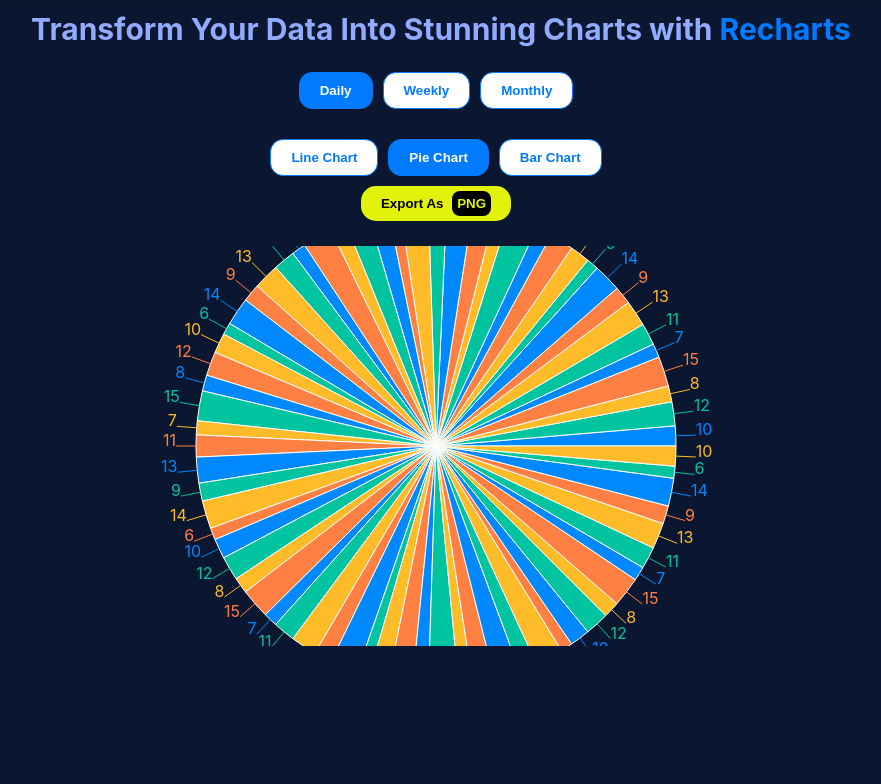
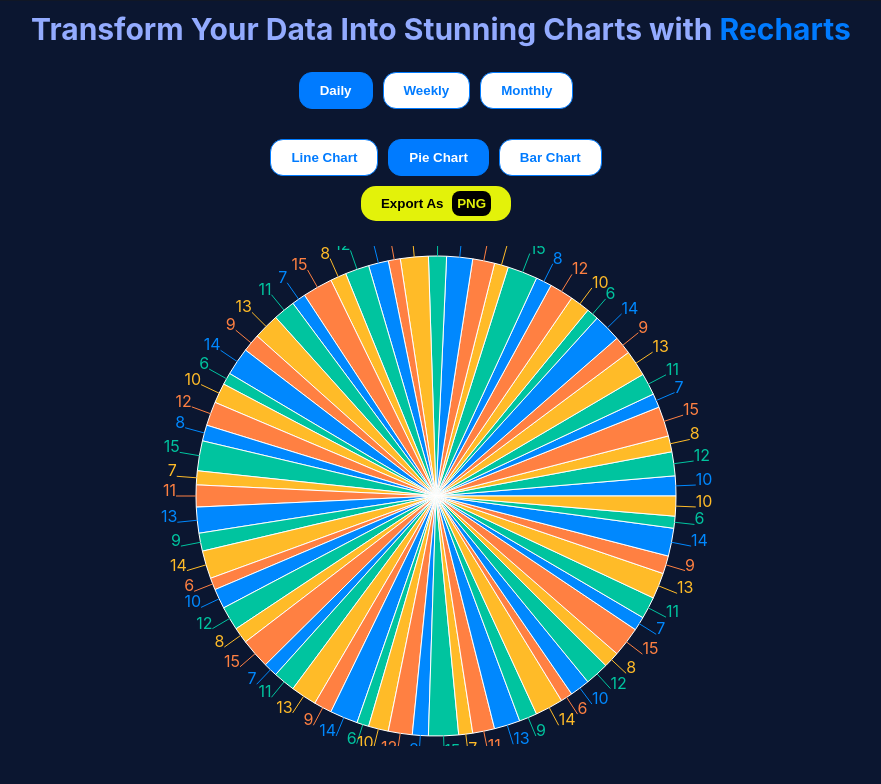
Before and after one commit to Bharani0012/chartApp, a React (Create React App) app: page / in a window 1280 px wide. Both pictures are taken after a click on the button "Pie Chart". Shown: the top 784 px of the page, without its empty margins (205-1086 px from the left). Built offline with nearby package versions, Linux system fonts and the light colour scheme.

Commit message:
width change 2

```diff
--- a/src/components/Chart.js
+++ b/src/components/Chart.js
@@ -60,7 +60,7 @@
         {chartType === 'pie' && (
           <PieChart
             width={window.innerWidth * 0.9}
-            height={400}
+            height={500}
             onClick={onClick}
           >
             <Pie
```
